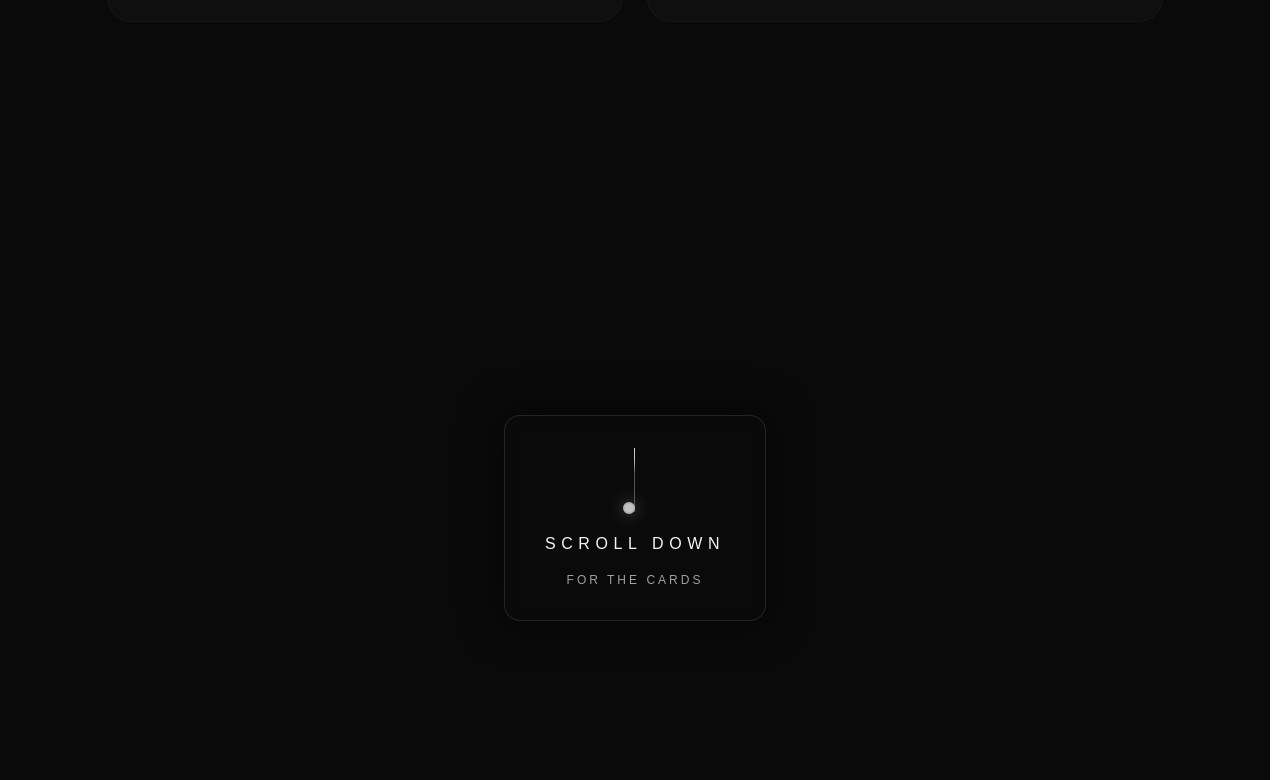
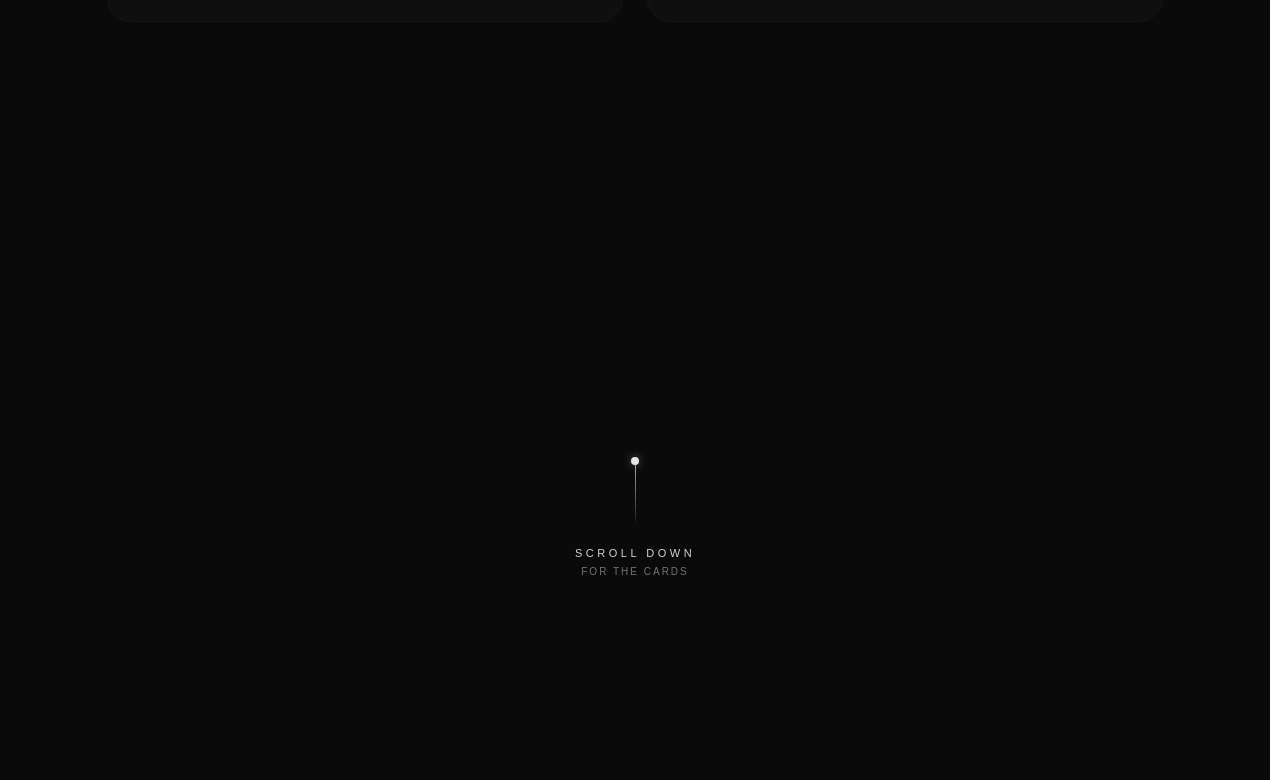
Before and after one commit to MHuzaifaAhmedd/Itsme, a Next.js app in the folder frontend/: page / in a window 1280 px wide. Shown: the part 3160-3940 px from the top of the page. Built offline with nearby package versions, Linux system fonts and the light colour scheme.

Commit message:
a little change

```diff
--- a/frontend/src/app/globals.css
+++ b/frontend/src/app/globals.css
@@ -350,59 +350,72 @@ html, body {
 }
 
 /* =============================================================================
-   Projects cards section – "Scroll down" hint animation (before first card)
+   Projects cards section – "Scroll down" hint (dot slides down line, then resets)
    ============================================================================= */
 
-@keyframes scroll-hint-line {
-  0%,
+/* Dot travels top → bottom, fades out, reappears at top */
+@keyframes scroll-hint-dot-slide {
+  0% {
+    transform: translateY(0);
+    opacity: 1;
+  }
+  55% {
+    transform: translateY(56px);
+    opacity: 1;
+  }
+  70% {
+    transform: translateY(56px);
+    opacity: 0;
+  }
+  75% {
+    transform: translateY(0);
+    opacity: 0;
+  }
+  85% {
+    transform: translateY(0);
+    opacity: 1;
+  }
   100% {
-    transform: scaleY(0.4);
-    opacity: 0.8;
-  }
-  50% {
-    transform: scaleY(1);
+    transform: translateY(0);
     opacity: 1;
   }
 }
 
-@keyframes scroll-hint-bounce {
-  0%,
-  100% {
-    transform: translate(-50%, 0);
-    opacity: 0.85;
+.scroll-hint-dot {
+  animation: scroll-hint-dot-slide 2.4s cubic-bezier(0.4, 0, 0.2, 1) infinite;
+}
+
+/* Subtle pulse on text */
+@keyframes scroll-hint-text-pulse {
+  0%, 100% {
+    opacity: 1;
   }
   50% {
-    transform: translate(-50%, 14px);
-    opacity: 1;
+    opacity: 0.75;
   }
 }
 
-.animate-scroll-hint-line {
-  animation: scroll-hint-line 2s ease-in-out infinite;
+.scroll-hint-text {
+  animation: scroll-hint-text-pulse 2.4s ease-in-out infinite;
 }
 
-.animate-scroll-hint-bounce {
-  animation: scroll-hint-bounce 1.6s ease-in-out infinite;
-}
-
-/* Gentle floating motion for the whole scroll hint in empty viewport */
+/* Gentle float for the whole block */
 .scroll-hint-float {
-  animation: scroll-hint-float 3s ease-in-out infinite;
+  animation: scroll-hint-float 4s ease-in-out infinite;
 }
 
 @keyframes scroll-hint-float {
-  0%,
-  100% {
+  0%, 100% {
     transform: translateY(0);
   }
   50% {
-    transform: translateY(-10px);
+    transform: translateY(-4px);
   }
 }
 
 @media (prefers-reduced-motion: reduce) {
-  .animate-scroll-hint-line,
-  .animate-scroll-hint-bounce {
+  .scroll-hint-dot,
+  .scroll-hint-text {
     animation: none;
   }
   .scroll-hint-float {
--- a/frontend/src/app/page.tsx
+++ b/frontend/src/app/page.tsx
@@ -922,29 +922,38 @@ export default function Home() {
                 {/* Scroll floating hint: visible in empty viewport before cards, fades out on scroll */}
                 <div
                   ref={projectsCardsScrollHintRef}
-                  className="scroll-hint-float absolute inset-0 z-20 flex flex-col items-center justify-center gap-6 pointer-events-none"
+                  className="scroll-hint-float absolute inset-0 z-20 flex flex-col items-center justify-center pointer-events-none"
                   aria-hidden="true"
                 >
-                  <div className="flex flex-col items-center gap-5 rounded-2xl border border-neutral-700/50 bg-neutral-950/90 px-10 py-8 shadow-[0_0_40px_rgba(0,0,0,0.5)] backdrop-blur-sm">
-                    {/* Scroll-down line + glowing track */}
-                    <div className="relative flex flex-col items-center">
-                      <div className="h-16 w-px bg-neutral-600" aria-hidden="true" />
+                  <div className="flex flex-col items-center gap-6">
+                    {/* Scroll cue: dot slides down the line (centered with same axis via left + margin) */}
+                    <div className="relative h-16 w-4 flex flex-col items-center">
+                      {/* Track + gradient line: centered with margin so axis is exact */}
                       <div
-                        className="absolute top-0 h-16 w-px bg-linear-to-b from-neutral-100 via-neutral-300 to-transparent animate-scroll-hint-line"
-                        style={{ transformOrigin: "top" }}
+                        className="absolute left-1/2 top-0 h-16 w-px -ml-px rounded-full bg-neutral-700/50"
                         aria-hidden="true"
+                        style={{ marginLeft: "-0.5px" }}
                       />
                       <div
-                        className="absolute -bottom-0.5 left-1/2 h-3 w-3 -translate-x-1/2 rounded-full border-2 border-neutral-300 bg-neutral-200 shadow-[0_0_16px_rgba(229,229,229,0.5)] animate-scroll-hint-bounce"
+                        className="absolute left-1/2 top-0 h-16 w-px rounded-full bg-linear-to-b from-neutral-300/80 via-neutral-400/60 to-transparent"
                         aria-hidden="true"
+                        style={{ marginLeft: "-0.5px" }}
+                      />
+                      {/* Dot: same center via left 50% + marginLeft -4px (half of 8px), animation only translateY */}
+                      <div
+                        className="scroll-hint-dot absolute top-0 left-1/2 h-2 w-2 rounded-full bg-neutral-200 shadow-[0_0_10px_rgba(255,255,255,0.35)]"
+                        aria-hidden="true"
+                        style={{ marginLeft: "-4px" }}
                       />
                     </div>
-                    <p className="text-base font-medium uppercase tracking-[0.35em] text-neutral-100">
-                      Scroll down
-                    </p>
-                    <p className="text-xs uppercase tracking-[0.25em] text-neutral-400 -mt-1">
-                      for the cards
-                    </p>
+                    <div className="flex flex-col items-center gap-0.5 scroll-hint-text">
+                      <p className="text-[11px] font-medium uppercase tracking-[0.32em] text-neutral-300">
+                        Scroll down
+                      </p>
+                      <p className="text-[10px] uppercase tracking-[0.2em] text-neutral-500">
+                        for the cards
+                      </p>
+                    </div>
                   </div>
                 </div>
                 <div
```
